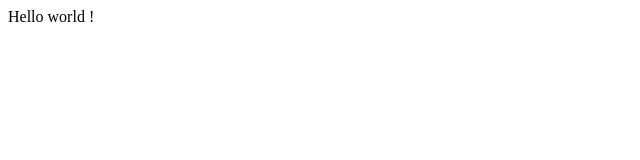
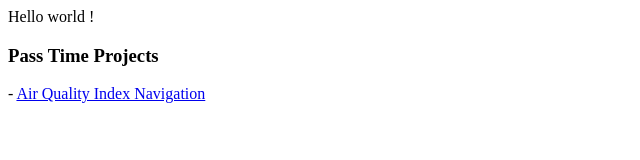
Before and after one commit to HemantNegi/hemantnegi.github.io, a plain HTML site: page index.html in a window 1280 px wide. Shown: the whole page, without its empty margins (0-640 px from the left). Drawn offline with Linux system fonts and the light colour scheme.

Commit message:
index updated

```diff
--- a/index.html
+++ b/index.html
@@ -1 +1,4 @@
 Hello world !
+
+<h3>Pass Time Projects</h3>
+- <a href="/projects/aqi/">Air Quality Index Navigation</a>
```
